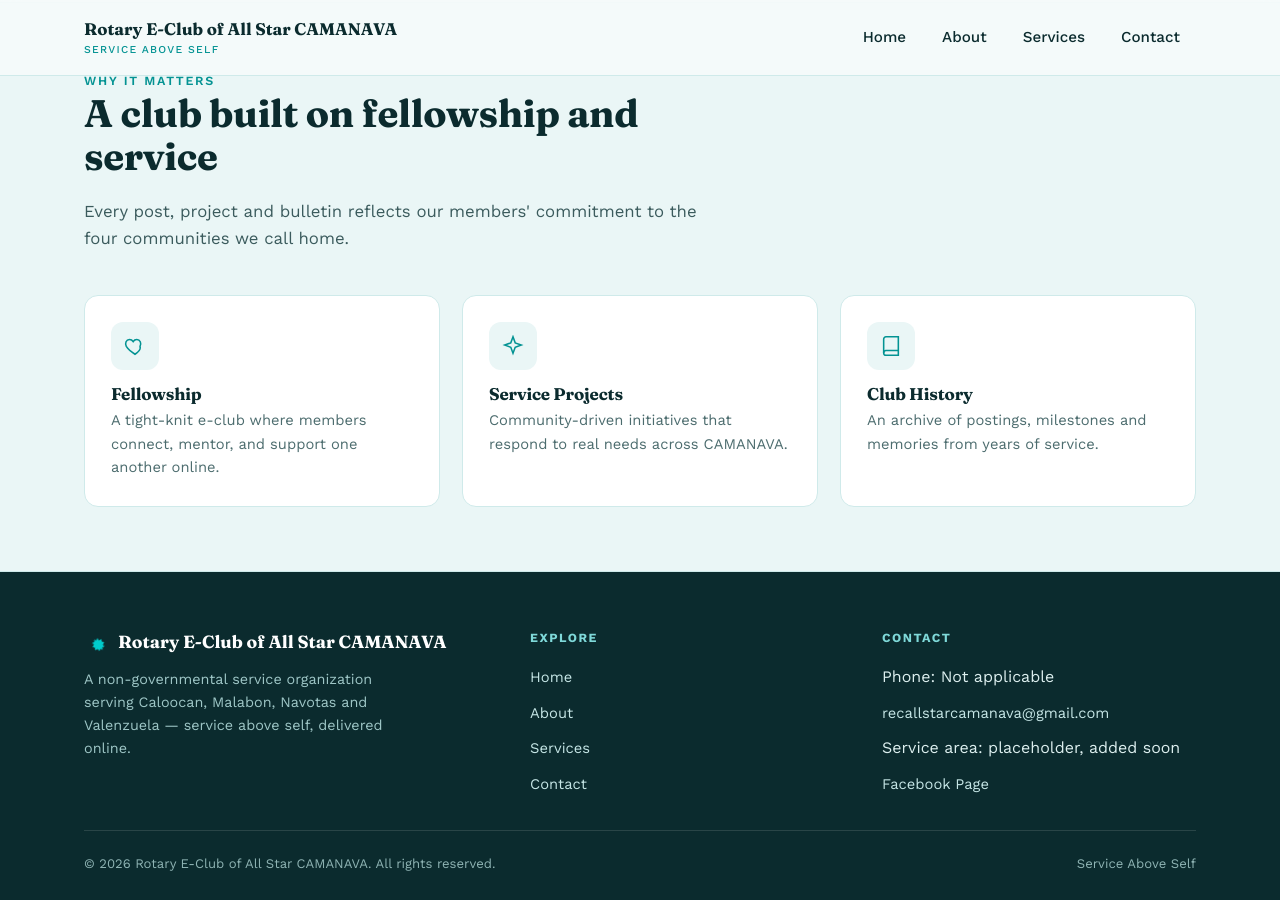
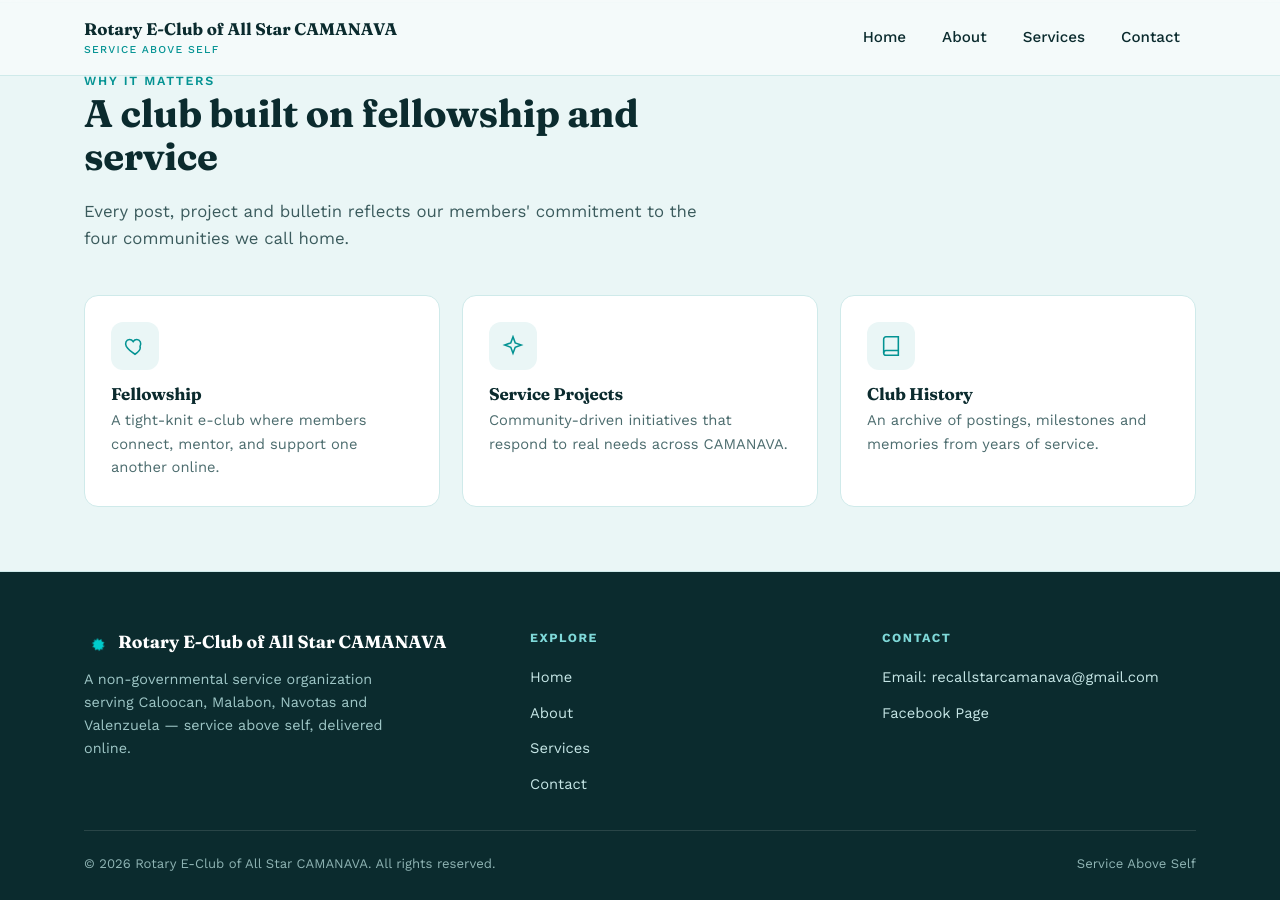
Before and after one commit to allstarcamanava/allstarcamanava.github.io, a Jekyll site: the page built from index.html, in a window 1280 px wide and 900 px high, scrolled down 1368 px. Built offline with Jekyll 4.4.1, drawn with Linux system fonts in a browser that asks for light colours; part of the change alters nothing that is shown.

Commit message:
Revise footer contact details and comments
Updated contact information in footer and commented out placeholders.

```diff
--- a/_includes/footer.html
+++ b/_includes/footer.html
@@ -28,13 +28,13 @@
       <div class="footer-col">
         <h5>Contact</h5>
         <ul>
-          <li>Phone: Not applicable</li>
+          <!-- <li>Phone: Not applicable</li> -->
           <li>
             <a href="mailto:recallstarcamanava@gmail.com">
-              recallstarcamanava@gmail.com
+              Email: recallstarcamanava@gmail.com
             </a>
           </li>
-          <li>Service area: placeholder, added soon</li>
+          <!-- <li>Service area: placeholder, added soon</li> -->
           <li>
             <a href="https://www.facebook.com/rotaryecluballstarcamanava"
                target="_blank"
```
